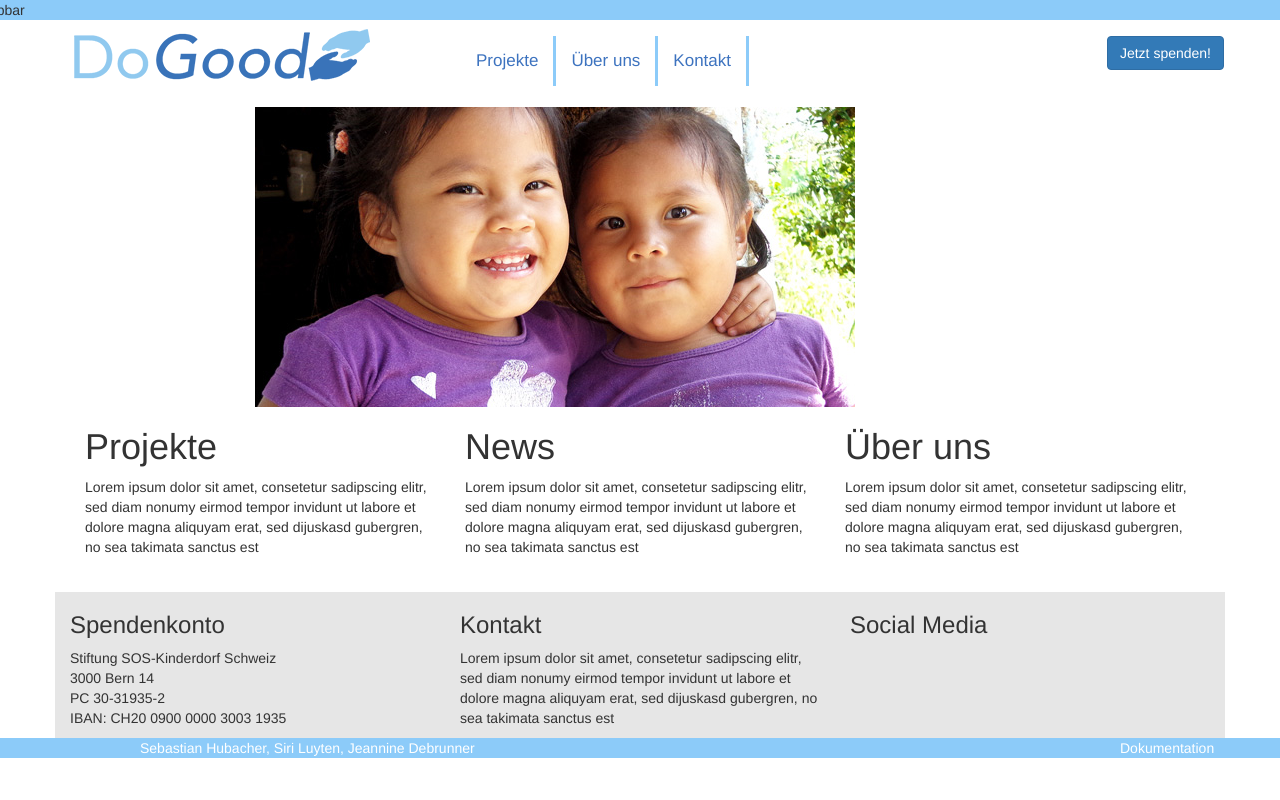
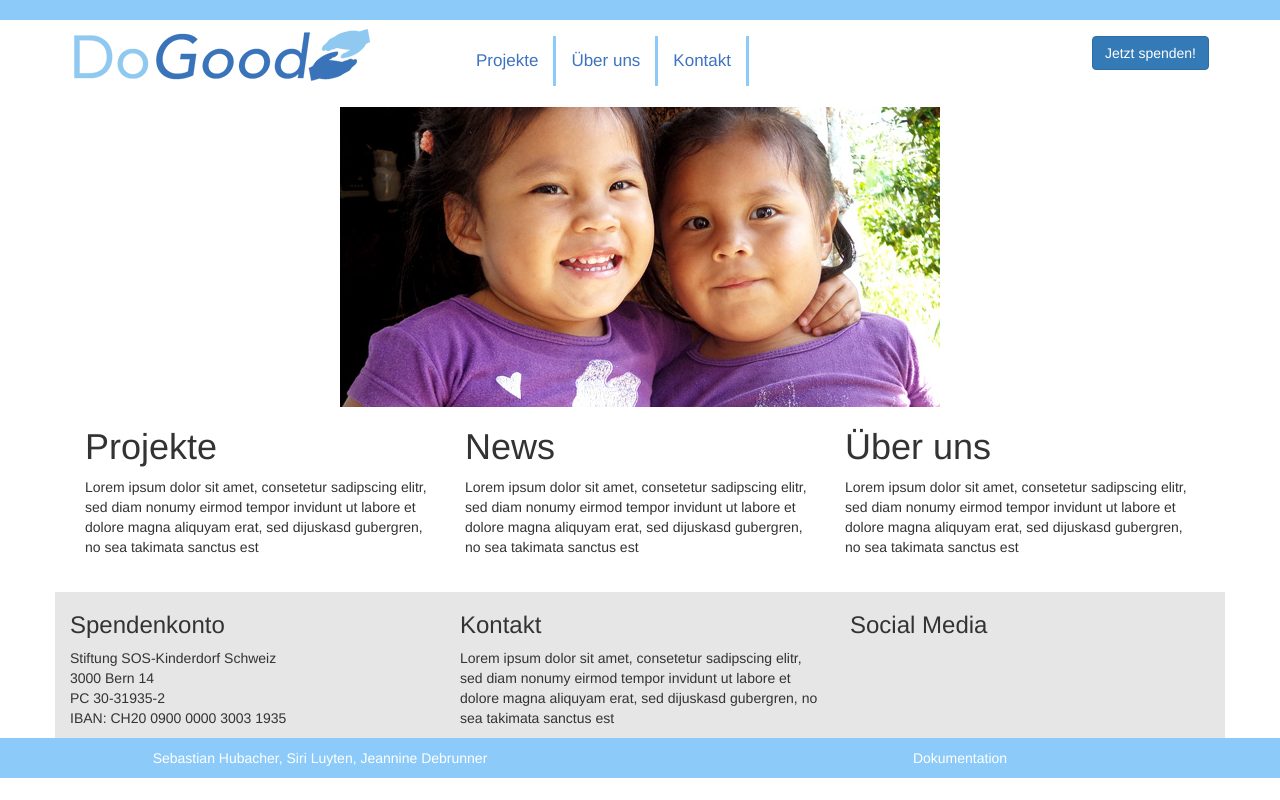
Before and after one commit to elbaeschi/Webseite-doGood, a plain HTML site: page web/index.html in a window 1280 px wide. Drawn offline with nearby package versions, Linux system fonts and the light colour scheme.

Commit message:
bugfixes (css-sortierung index.html, img-responsiveness, footer und topbar jetzt container-fluid -> mobile funktioniert)

```diff
--- /dev/null
+++ b/web/css/reset.css
@@ -0,0 +1,50 @@
+/* CSS Document */
+
+/* Reset CSS */
+
+html, body, div, span, applet, object, iframe,
+h1, h2, h3, h4, h5, h6, p, blockquote, pre,
+a, abbr, acronym, address, big, cite, code,
+del, dfn, em, img, ins, kbd, q, s, samp,
+small, strike, strong, sub, sup, tt, var,
+b, u, i, center,
+dl, dt, dd, ol, ul, li,
+fieldset, form, label, legend,
+table, caption, tbody, tfoot, thead, tr, th, td,
+article, aside, canvas, details, embed,
+figure, figcaption, footer, header, hgroup,
+menu, nav, output, ruby, section, summary,
+time, mark, audio, video {
+	margin: 0;
+	padding: 0;
+	border: 0;
+	font-size: 100%;
+	font: inherit;
+	vertical-align: baseline;
+}
+/* HTML5 display-role reset for older browsers */
+article, aside, details, figcaption, figure,
+footer, header, hgroup, menu, nav, section {
+	display: block;
+}
+body {
+	line-height: 1;
+}
+h1, h3{
+	color: #3D73BF;
+}
+ol, ul {
+	list-style: none;
+}
+blockquote, q {
+	quotes: none;
+}
+blockquote:before, blockquote:after,
+q:before, q:after {
+	content: '';
+	content: none;
+}
+table {
+	border-collapse: collapse;
+	border-spacing: 0;
+}
--- a/web/css/style.css
+++ b/web/css/style.css
@@ -1,53 +1,4 @@
-/* CSS Document */
-
-/* Reset CSS */
-
-html, body, div, span, applet, object, iframe,
-h1, h2, h3, h4, h5, h6, p, blockquote, pre,
-a, abbr, acronym, address, big, cite, code,
-del, dfn, em, img, ins, kbd, q, s, samp,
-small, strike, strong, sub, sup, tt, var,
-b, u, i, center,
-dl, dt, dd, ol, ul, li,
-fieldset, form, label, legend,
-table, caption, tbody, tfoot, thead, tr, th, td,
-article, aside, canvas, details, embed,
-figure, figcaption, footer, header, hgroup,
-menu, nav, output, ruby, section, summary,
-time, mark, audio, video {
-	margin: 0;
-	padding: 0;
-	border: 0;
-	font-size: 100%;
-	font: inherit;
-	vertical-align: baseline;
-}
-/* HTML5 display-role reset for older browsers */
-article, aside, details, figcaption, figure,
-footer, header, hgroup, menu, nav, section {
-	display: block;
-}
-body {
-	line-height: 1;
-}
-h1, h3{
-	color: #3D73BF;
-}
-ol, ul {
-	list-style: none;
-}
-blockquote, q {
-	quotes: none;
-}
-blockquote:before, blockquote:after,
-q:before, q:after {
-	content: '';
-	content: none;
-}
-table {
-	border-collapse: collapse;
-	border-spacing: 0;
-}
+/* DoGood style */
 .navigationspunkt {
 	border-right: medium solid #8ccbf9;
 	color: #3D73BF;
@@ -58,8 +9,8 @@ table {
 	border-color: #FFFFFF;
 	padding-top: 15px;
 }
-.img-responsive   {
-	margin-left: 200px;
+.navbar-nav   {
+	margin: 0; /* margin -15 bei mobile überschreiben*/
 }
 #home_content {
 	padding-bottom: 25px;
@@ -68,9 +19,9 @@ table {
 #footer {
 	background-color: #8CCBF9;
 	color: #FFFFFF;
-	padding-left: 140px;
+	padding-top: 10px;
+	padding-bottom: 10px;
 }
 #doku {
 	color: #FFFFFF;
-	padding-left: 410px;
 }
--- a/web/index.html
+++ b/web/index.html
@@ -3,27 +3,27 @@
 <head>
 <meta charset="UTF-8">
 <title>DoGood</title>
-<!-- eigenes css -->
-<link rel="stylesheet" type="text/css" href="css/style.css">
+<link rel="stylesheet" type="text/css" href="css/reset.css">
 <!-- jQuery einbinden -->
 <script src="https://ajax.googleapis.com/ajax/libs/jquery/2.2.0/jquery.min.js">
 </script>
 <!-- Bootstrap einbinden js css -->
 <script src="../resources/bootstrap-3.3.6-dist/js/bootstrap.min.js"></script>
 <link rel="stylesheet" type="text/css" href="../resources/bootstrap-3.3.6-dist/css/bootstrap.min.css">
+<!-- eigenes css -->
+<link rel="stylesheet" type="text/css" href="css/style.css">
 </head>
-
 <body>
 
-<div class="row" style="background-color:#8ccbf9;">
-topbar
+<div class="container-fluid">
+	<div class="row" style="background-color:#8ccbf9;">&nbsp;</div>
 </div>
 
 <div class="container" style="background-color:#ffffff;">
 	<div class="row">
     	<div class="col-sm-4">
         	<!-- Logo -->
-   	    	<img src="img/logo_do good_final.png" width="300" height="82" alt=""/>
+   	    	<img src="img/logo_do good_final.png" width="300" height="82" alt="" class="img-responsive"/>
         </div>
         <div class="col-sm-8">
         	<div class="navbar navbar-default"  id="hauptnavigation">
@@ -41,7 +41,9 @@ topbar
 
     <div class="row">
     	<!--Sliderbild-->
-    	<img class="img-responsive" src="img/platzhalter.jpg" alt=""/>
+        <div class="col-lg-12">
+    		<img class="img-responsive center-block" src="img/platzhalter.jpg" alt=""/>
+        </div>
     </div>
 
 	<div class="container-fluid">
@@ -60,7 +62,6 @@ topbar
             </div>
         </div>
     </div>
-
 
     <div class="row" style="background-color:#e6e6e6;">
     	<div class="col-sm-4">
@@ -81,12 +82,10 @@ topbar
     </div>
 </div>
 
-<div class="row" id="footer">
-	<div class="col-sm-6">
-   		Sebastian Hubacher, Siri Luyten, Jeannine Debrunner
-    </div>
-    <div class="col-sm-6" id="doku">
-    	<a href="#">Dokumentation</a>
+<div class="container-fluid">
+    <div class="row" id="footer">
+        <div class="col-sm-6 text-center">Sebastian Hubacher, Siri Luyten, Jeannine Debrunner</div>
+        <div class="col-sm-6 text-center" id="doku"><a href="#">Dokumentation</a></div>
     </div>
 </div>
 
```
